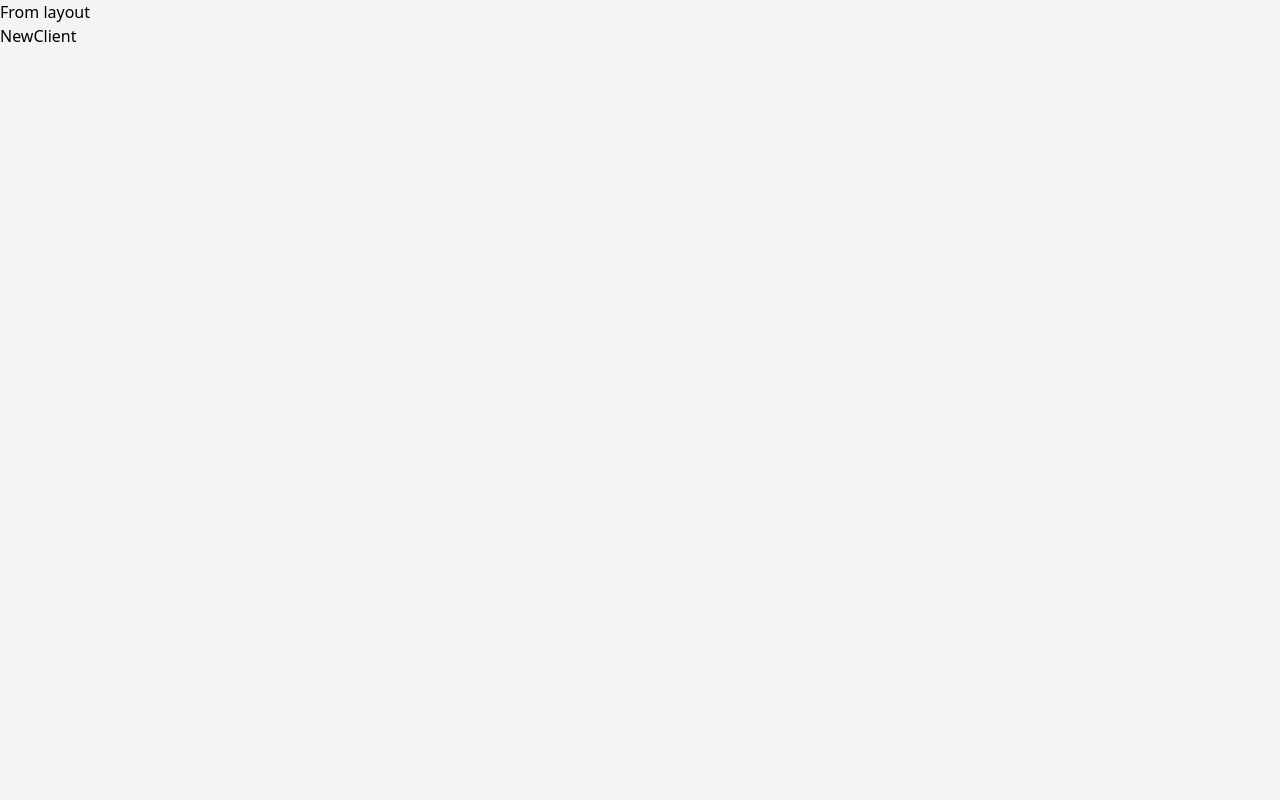
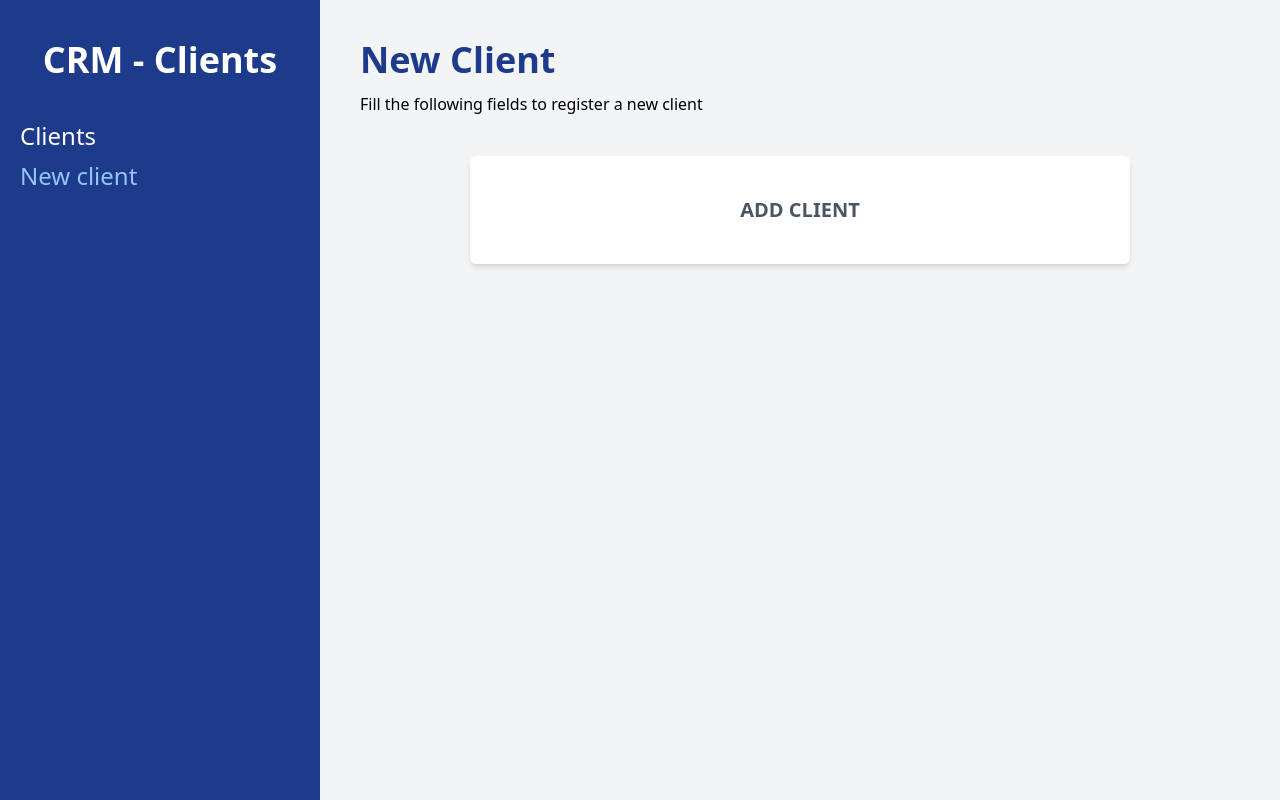
Before and after one commit to Tozarf/ClientManager-React, a React (Vite) app: page /clients/new in a window 1280 px wide. Built offline with nearby package versions, Linux system fonts and the light colour scheme.

Commit message:
Styles for pages and new component

```diff
--- /dev/null
+++ b/src/components/Form.jsx
@@ -0,0 +1,11 @@
+import React from "react";
+
+export const Form = () => {
+    return (
+        <div className="bg-white mt-10 px-5 py-10 rounded-md shadow-md md:w-3/4 mx-auto">
+            <h1 className="text-gray-600 font-bold text-xl uppercase text-center">
+                Add Client
+            </h1>
+        </div>
+    );
+};
--- a/src/layout/Layout.jsx
+++ b/src/layout/Layout.jsx
@@ -1,11 +1,41 @@
 import React from "react";
-import { Outlet } from "react-router-dom";
+import { Outlet, Link, useLocation } from "react-router-dom";
 
 export const Layout = () => {
+    const location = useLocation();
+    const currentUrl = location.pathname;
     return (
-        <div>
-            <h1>From layout</h1>
-            <Outlet />
+        <div className="md:flex md:min-h-screen">
+            <div className="md:w-1/4 bg-blue-900 px-5 py-10">
+                <h2 className="text-4xl font-black text-center text-white">
+                    CRM - Clients
+                </h2>
+                <nav className="mt-10">
+                    <Link
+                        className={`${
+                            currentUrl === "/clients"
+                                ? "text-blue-300"
+                                : "text-white"
+                        } text-2xl block mt-2 hover:text-blue-300`}
+                        to="/clients"
+                    >
+                        Clients
+                    </Link>
+                    <Link
+                        className={`${
+                            currentUrl === "/clients/new"
+                                ? "text-blue-300"
+                                : "text-white"
+                        } text-2xl block mt-2 hover:text-blue-300`}
+                        to="/clients/new"
+                    >
+                        New client
+                    </Link>
+                </nav>
+            </div>
+            <div className="md:w-3/4 p-10">
+                <Outlet />
+            </div>
         </div>
     );
 };
--- a/src/pages/NewClient.jsx
+++ b/src/pages/NewClient.jsx
@@ -1,9 +1,14 @@
 import React from "react";
+import { Form } from "../components/Form";
 
 export const NewClient = () => {
     return (
-        <div>
-            <h1>NewClient</h1>
-        </div>
+        <>
+            <h1 className="font-black text-4xl text-blue-900 ">New Client</h1>
+            <p className="mt-3">
+                Fill the following fields to register a new client
+            </p>
+            <Form />
+        </>
     );
 };
```
